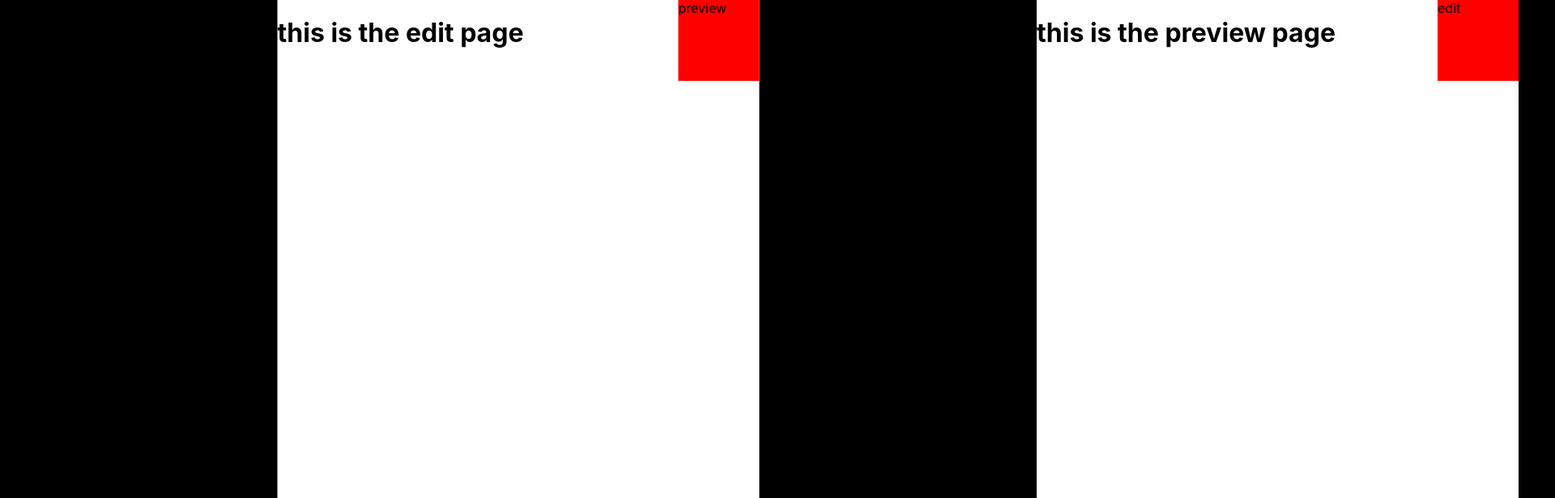
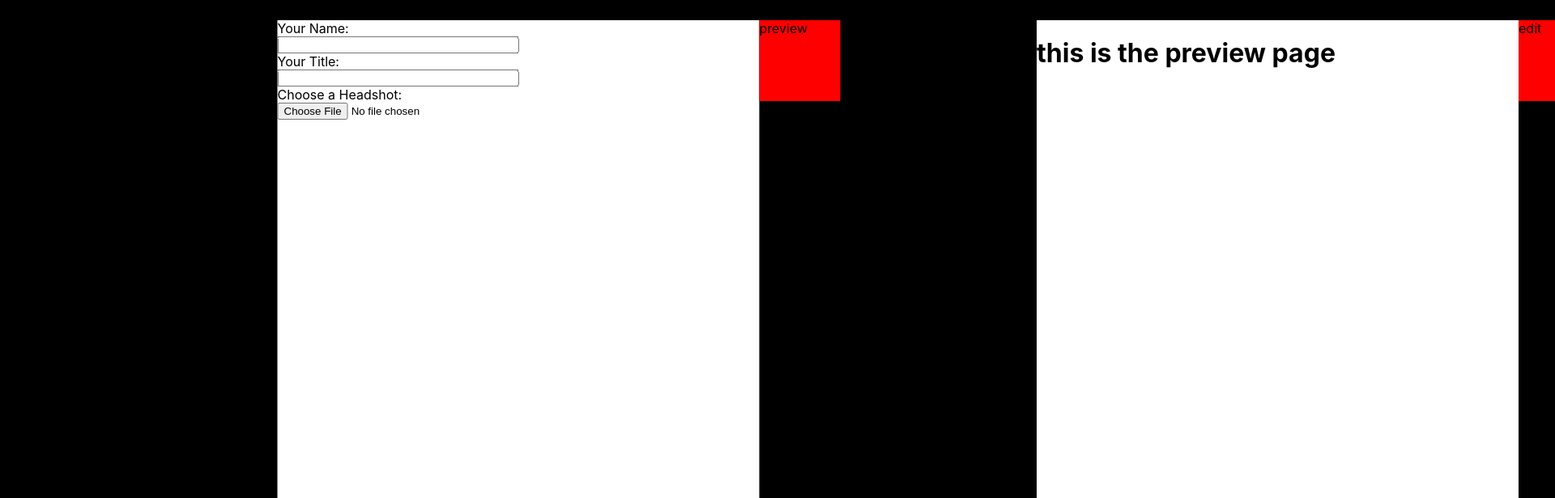
Before and after one commit to literalsunbear/resumator, a React (Create React App) app: page / in a window 1280 px wide. Shown: the top 616 px of the page at 81% size, 1920 px wide, since content can reach past the window. Built offline with nearby package versions, Linux system fonts and the light colour scheme.

Commit message:
updating state on input change

```diff
--- a/src/App.css
+++ b/src/App.css
@@ -28,11 +28,14 @@ html {
   height: 100px;
   width: 100px;
   top: 0;
-  right: 0;
+  right: -100px;
 
   background: red;
 }
-
+.edit-page,
+.preview-page {
+  top: 25px;
+}
 .edit-page {
   position: absolute;
   left: 50%;
@@ -55,3 +58,11 @@ html {
 .preview-page.show {
   transition: all 500ms ease-in-out;
 }
+
+/* EDIT PAGE ************************/
+/* hero form */
+.edit-hero-form {
+  display: flex;
+  flex-direction: column;
+  width: 50%;
+}
--- a/src/App.js
+++ b/src/App.js
@@ -1,5 +1,4 @@
 import React from 'react';
-import EditPage from './EditPage';
 import PreviewPage from './PreviewPage';
 import './App.css';
 
@@ -32,8 +31,10 @@ class App extends React.Component {
                 edDescription: []
             }
         }
+
         this.handleEditPageToggle = this.handleEditPageToggle.bind(this);
         this.handlePreviewPageToggle = this.handlePreviewPageToggle.bind(this);
+        this.handleEditNameChange = this.handleEditNameChange.bind(this);
     }
 
     handleEditPageToggle() {
@@ -41,6 +42,8 @@ class App extends React.Component {
         const preview = document.querySelector('.preview-page');
         edit.classList.toggle('hide');
         preview.classList.toggle('show');
+
+        alert(`hey there, ${this.state.name}!`)
     }
     handlePreviewPageToggle() {
         const edit = document.querySelector('.edit-page');
@@ -48,12 +51,42 @@ class App extends React.Component {
         edit.classList.toggle('hide');
         preview.classList.toggle('show');
     }
+    handleEditNameChange(e) {
+        this.setState({ name: e.target.value });
+    }
+    handleEditTitleChange(e) {
+        this.setState({ title: e.target.value });
+    }
 
     render() {
         return(
             <>
-            <EditPage
-            toggle={this.handleEditPageToggle}/>
+            <div className='edit-page'>
+                <div
+                className='edit-page-toggle-btn'
+                onClick={()=>{this.handleEditPageToggle()}}>
+                    preview
+                </div>
+                {/* name, title and headshot */}
+                <div className='edit-hero-form'>
+                    <label for='name-input'>Your Name: </label>
+                    <input
+                    type='text'
+                    name='name-input'
+                    onChange={this.handleEditNameChange}></input>
+                    <label for='title-input'>Your Title: </label>
+                    <input
+                    type='text'
+                    name='title-input'
+                    onChange={this.handleEditTitleChange}></input>
+                    <label for='avi-input'>Choose a Headshot: </label>
+                    <input
+                    type='file'
+                    name='avi-input'></input>
+                </div>
+
+
+            </div>
             <PreviewPage
             toggle={this.handlePreviewPageToggle}/>
             </>
--- a/src/EditPage.js
+++ /dev/null
@@ -1,22 +0,0 @@
-import React from 'react';
-
-class EditPage extends React.Component {
-    constructor(props) {
-        super(props);
-    }
-
-    render() {
-        return(
-            <div className='edit-page'>
-                <h1>this is the edit page</h1>
-                <div
-                className='edit-page-toggle-btn'
-                onClick={this.props.toggle}>
-                    preview
-                </div>
-            </div>
-        )
-    }
-}
-
-export default EditPage;
```
